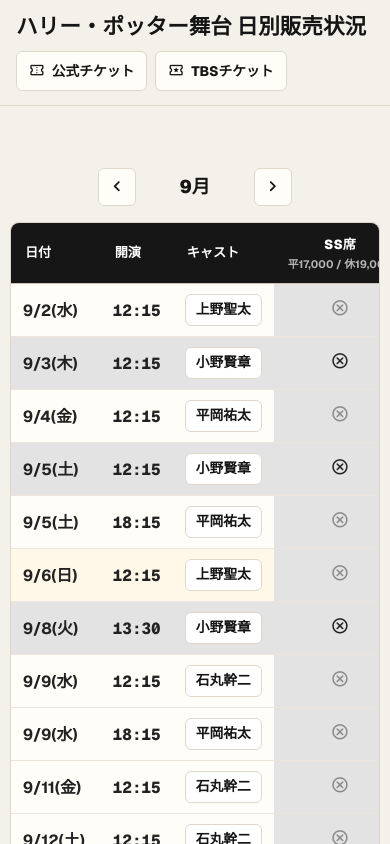
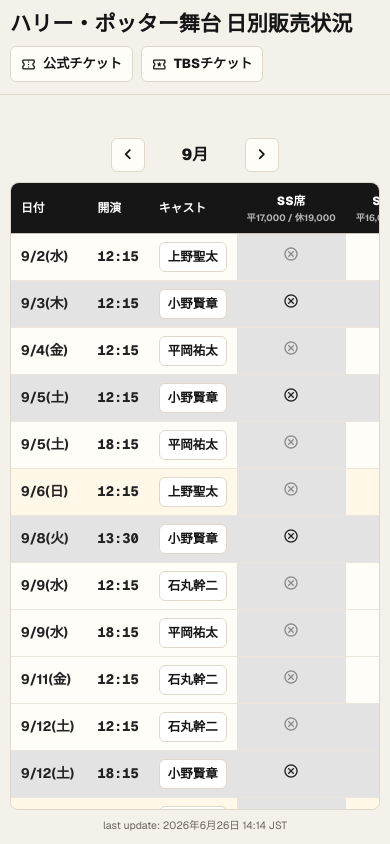
Before and after one commit to tetsuhiroyoneda/hp-stage-guide, a Next.js app: page / in a window 390 px wide. Shown: the top 844 px of the page. Built offline with nearby package versions, Linux system fonts and the light colour scheme.

Commit message:
スマホ表示で表内スクロールに調整

```diff
--- a/src/app/globals.css
+++ b/src/app/globals.css
@@ -350,26 +350,114 @@
 }
 
 @media (max-width: 900px) {
+  body {
+    overflow: hidden;
+  }
+
   .pageShell {
+    display: flex;
+    height: 100dvh;
+    flex-direction: column;
     width: min(100% - 20px, 1480px);
-    padding-top: 156px;
+    overflow: hidden;
+    padding: 130px 0 10px;
   }
 
   .simpleHeader {
     align-items: stretch;
     flex-direction: column;
-    gap: 12px;
+    gap: 10px;
+    padding: 12px 10px;
+  }
+
+  .simpleHeader h1 {
+    font-size: 1.32rem;
   }
 
   .simpleHeader nav {
     justify-content: flex-start;
   }
 
+  .simpleHeader a {
+    min-height: 36px;
+    padding: 7px 10px;
+    font-size: 0.82rem;
+  }
+
+  .monthSwitcher {
+    flex: 0 0 auto;
+    gap: 16px;
+    margin: 8px 0 10px;
+  }
+
+  .monthSwitcher button {
+    width: 34px;
+    height: 34px;
+  }
+
+  .monthSwitcher strong {
+    min-width: 68px;
+    font-size: 1rem;
+  }
+
+  .tableSection {
+    min-height: 0;
+    flex: 1 1 auto;
+  }
+
   .tableWrap {
-    max-height: calc(100vh - 12px);
+    height: 100%;
+    max-height: none;
   }
 
   .scheduleTable {
-    min-width: 860px;
+    min-width: 760px;
+  }
+
+  .scheduleTable th {
+    padding: 9px 10px;
+    font-size: 0.74rem;
+  }
+
+  .scheduleTable th small {
+    font-size: 0.58rem;
+  }
+
+  .scheduleTable td {
+    padding: 8px 10px;
+    font-size: 0.86rem;
+  }
+
+  .scheduleTable td:nth-child(1) {
+    width: 88px;
+  }
+
+  .scheduleTable td:nth-child(2) {
+    width: 70px;
+  }
+
+  .scheduleTable td:nth-child(3) {
+    width: 116px;
+  }
+
+  .castDetails summary {
+    min-height: 30px;
+    padding: 0 8px;
+    font-size: 0.78rem;
+  }
+
+  .seatMark {
+    width: 58px;
+  }
+
+  .seatMark .mi {
+    font-size: 1rem;
+  }
+
+  .pageFooter {
+    flex: 0 0 auto;
+    padding-top: 8px;
+    font-size: 0.66rem;
+    text-align: center;
   }
 }
```
